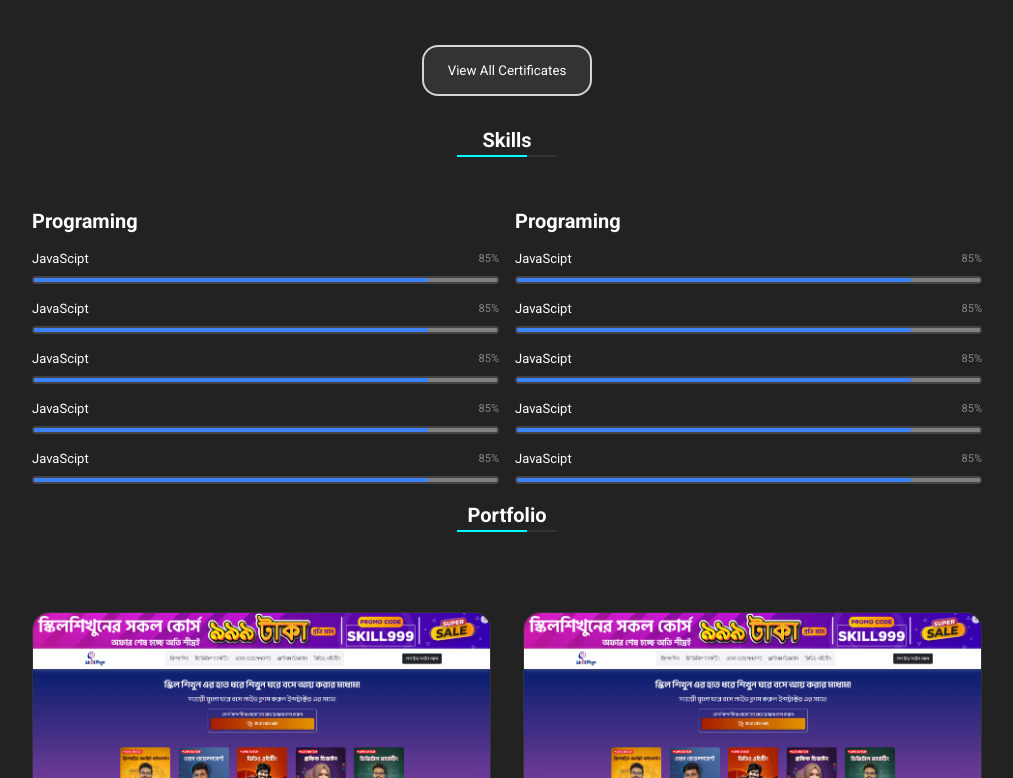
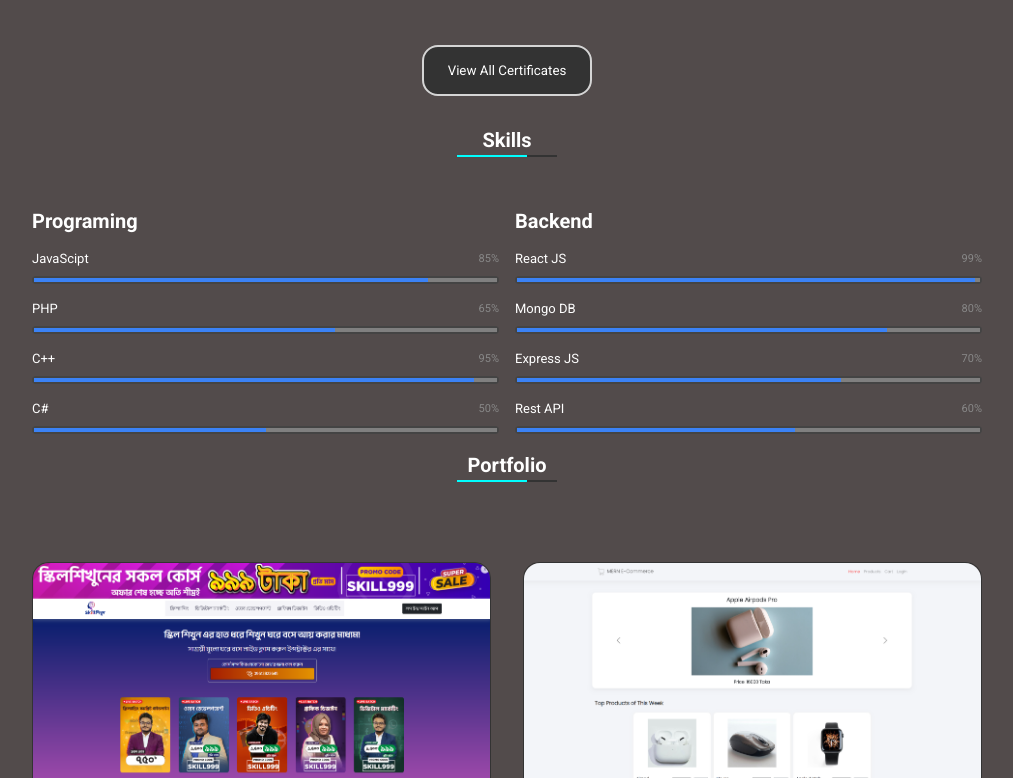
Before and after one commit to pritamkundu01/Assignment1, a plain HTML site: page index.html in a window 1280 px wide. Shown: the part 2022-2800 px from the top of the page, without its empty margins (133-1146 px from the left). Drawn offline with Linux system fonts and the light colour scheme.

Commit message:
final changed

```diff
--- a/css/style.css
+++ b/css/style.css
@@ -5,7 +5,7 @@
 }
 
 body{
-    background: #222 ;
+    background: #524b4b ;
     min-height: 100vh;
     margin: 0;
 }
@@ -325,7 +325,7 @@
 .project-link{
     font-size: 12px;
     line-height: 16px;
-    color:#777;
+    color:#FFF;
     margin:8px 0;
 }
 
--- a/index.html
+++ b/index.html
@@ -10,7 +10,7 @@
      <meta name="keywords" content="Pritam, webdevoloper">
 
      <!-- Favicon -->
-      <link rel="shortcut icon" href="./images/logo.png" type="image/x-icon">
+      <link rel="shortcut icon" href="./images/profile.jpg" type="image/x-icon">
       <!-- Google Font -->
       <link rel="preconnect" href="https://fonts.googleapis.com">
       <link rel="preconnect" href="https://fonts.gstatic.com" crossorigin>
@@ -27,7 +27,7 @@
         <div class="navbar-container">
             <div class="nav-left">
                <div class="">
-                    <a href="#"><img src="./images/logo.png" width="60" class="logo" alt="logo"></a>
+                    <a href="#"><img src="./images/profile.jpg" width="60" class="logo" alt="logo"></a>
                </div>
                <div class="">
                     <h1 class="nav-name">Pritam Kundu</h1>
@@ -56,7 +56,15 @@
                 </div>
                 <div class="hero-right">
                     <h2 class="title">Pritam Kudnu</h2>
-                    <p class="description">Lorem ipsum dolor sit amet consectetur adipisicing elit. Qui omnis eos ut voluptatum earum illo quae autem facere minima officiis reiciendis quasi mollitia molestias sequi libero deleniti, voluptatem amet iusto explicabo natus? Cum, similique. Dolore et maiores repudiandae nulla, optio excepturi corporis similique earum suscipit. Sunt nihil minima adipisci rem!</p>
+                    <p class="description">
+                        Pritam Kundu is a skilled web developer known for his expertise in front-end and back-end technologies.
+                        With a strong foundation in HTML, CSS, JavaScript, and frameworks like React and Node.
+                        js, he creates dynamic and responsive websites.
+                        Pritam is passionate about delivering user-friendly
+                        experiences and optimizing website performance.
+                        He stays updated with industry trends and best practices,
+                        ensuring his projects are both innovative and efficient. With a keen eye for design and a commitment to quality,
+                        Pritam is dedicated to helping clients achieve their digital goals through effective web solutions.</p>
 
                 </div>
             </div>
@@ -327,70 +335,58 @@
 
                     <progress class="progress" value="85" max="100">85%</progress>
                     <div class="skills-progress">
-                        <span class="skills"> JavaScipt</span>
-                        <span class="percentage">85%</span>
+                        <span class="skills"> PHP</span>
+                        <span class="percentage">65%</span>
                     </div>
 
-                    <progress class="progress" value="85" max="100">85%</progress>
+                    <progress class="progress" value="65" max="100">65%</progress>
 
                     <div class="skills-progress">
-                        <span class="skills"> JavaScipt</span>
-                        <span class="percentage">85%</span>
+                        <span class="skills"> C++</span>
+                        <span class="percentage">95%</span>
                     </div>
 
-                    <progress class="progress" value="85" max="100">85%</progress>
+                    <progress class="progress" value="95" max="100">95%</progress>
 
                     <div class="skills-progress">
-                        <span class="skills"> JavaScipt</span>
-                        <span class="percentage">85%</span>
+                        <span class="skills"> C#</span>
+                        <span class="percentage">50%</span>
                     </div>
 
-                    <progress class="progress" value="85" max="100">85%</progress>
+                    <progress class="progress" value="50" max="100">50%</progress>
 
-                    <div class="skills-progress">
-                        <span class="skills"> JavaScipt</span>
-                        <span class="percentage">85%</span>
-                    </div>
-
-                    <progress class="progress" value="85" max="100">85%</progress>
 
                 </div>
                 <div class="skills-progress-container">
-                    <h3 class="subtitle">Programing</h3>
+                    <h3 class="subtitle">Backend</h3>
 
                     <div class="skills-progress">
-                        <span class="skills"> JavaScipt</span>
-                        <span class="percentage">85%</span>
+                        <span class="skills"> React JS</span>
+                        <span class="percentage">99%</span>
                     </div>
 
-                    <progress class="progress" value="85" max="100">85%</progress>
+                    <progress class="progress" value="99" max="100">99%</progress>
                     <div class="skills-progress">
-                        <span class="skills"> JavaScipt</span>
-                        <span class="percentage">85%</span>
+                        <span class="skills"> Mongo DB</span>
+                        <span class="percentage">80%</span>
                     </div>
 
-                    <progress class="progress" value="85" max="100">85%</progress>
+                    <progress class="progress" value="80" max="100">80%</progress>
 
                     <div class="skills-progress">
-                        <span class="skills"> JavaScipt</span>
-                        <span class="percentage">85%</span>
+                        <span class="skills"> Express JS</span>
+                        <span class="percentage">70%</span>
                     </div>
 
-                    <progress class="progress" value="85" max="100">85%</progress>
+                    <progress class="progress" value="70" max="100">70%</progress>
 
                     <div class="skills-progress">
-                        <span class="skills"> JavaScipt</span>
-                        <span class="percentage">85%</span>
+                        <span class="skills"> Rest API</span>
+                        <span class="percentage">60%</span>
                     </div>
 
-                    <progress class="progress" value="85" max="100">85%</progress>
+                    <progress class="progress" value="60" max="100">60%</progress>
 
-                    <div class="skills-progress">
-                        <span class="skills"> JavaScipt</span>
-                        <span class="percentage">85%</span>
-                    </div>
-
-                    <progress class="progress" value="85" max="100">85%</progress>
 
                 </div>
 
@@ -425,7 +421,33 @@
             </div>
 
             <div class="project-list">
-                <img class="project-image" src="./images/skillshikhun.png"
+                <img class="project-image" src="./images/mern-e-com.png"
+                alt="Skill Tech">
+                <div class="project-details">
+                    <h2 class="project-name">Skill Sik</h2>
+                    <p class="project-description">
+                        Lorem ipsum dolor sit amet consectetur adipisicing elit. Sint, labore!
+                    </p>
+                    <a href="#" target="_blank" class="project-link">Live Link</a>
+                    <img src="./images/upperright.svg" width="15" alt="">
+                </div>
+            </div>
+
+            <div class="project-list">
+                <img class="project-image" src="./images/dcvehicle.png"
+                alt="Skill Tech">
+                <div class="project-details">
+                    <h2 class="project-name">Skill Sik</h2>
+                    <p class="project-description">
+                        Lorem ipsum dolor sit amet consectetur adipisicing elit. Sint, labore!
+                    </p>
+                    <a href="#" target="_blank" class="project-link">Live Link</a>
+                    <img src="./images/upperright.svg" width="15" alt="">
+                </div>
+            </div>
+
+            <div class="project-list">
+                <img class="project-image" src="./images/dcautomation.png"
                 alt="Skill Tech">
                 <div class="project-details">
                     <h2 class="project-name">Skill Sik</h2>
@@ -451,33 +473,7 @@
             </div>
 
             <div class="project-list">
-                <img class="project-image" src="./images/skillshikhun.png"
-                alt="Skill Tech">
-                <div class="project-details">
-                    <h2 class="project-name">Skill Sik</h2>
-                    <p class="project-description">
-                        Lorem ipsum dolor sit amet consectetur adipisicing elit. Sint, labore!
-                    </p>
-                    <a href="#" target="_blank" class="project-link">Live Link</a>
-                    <img src="./images/upperright.svg" width="15" alt="">
-                </div>
-            </div>
-
-            <div class="project-list">
-                <img class="project-image" src="./images/skillshikhun.png"
-                alt="Skill Tech">
-                <div class="project-details">
-                    <h2 class="project-name">Skill Sik</h2>
-                    <p class="project-description">
-                        Lorem ipsum dolor sit amet consectetur adipisicing elit. Sint, labore!
-                    </p>
-                    <a href="#" target="_blank" class="project-link">Live Link</a>
-                    <img src="./images/upperright.svg" width="15" alt="">
-                </div>
-            </div>
-
-            <div class="project-list">
-                <img class="project-image" src="./images/skillshikhun.png"
+                <img class="project-image" src="./images/corporate.png"
                 alt="Skill Tech">
                 <div class="project-details">
                     <h2 class="project-name">Skill Sik</h2>
```
